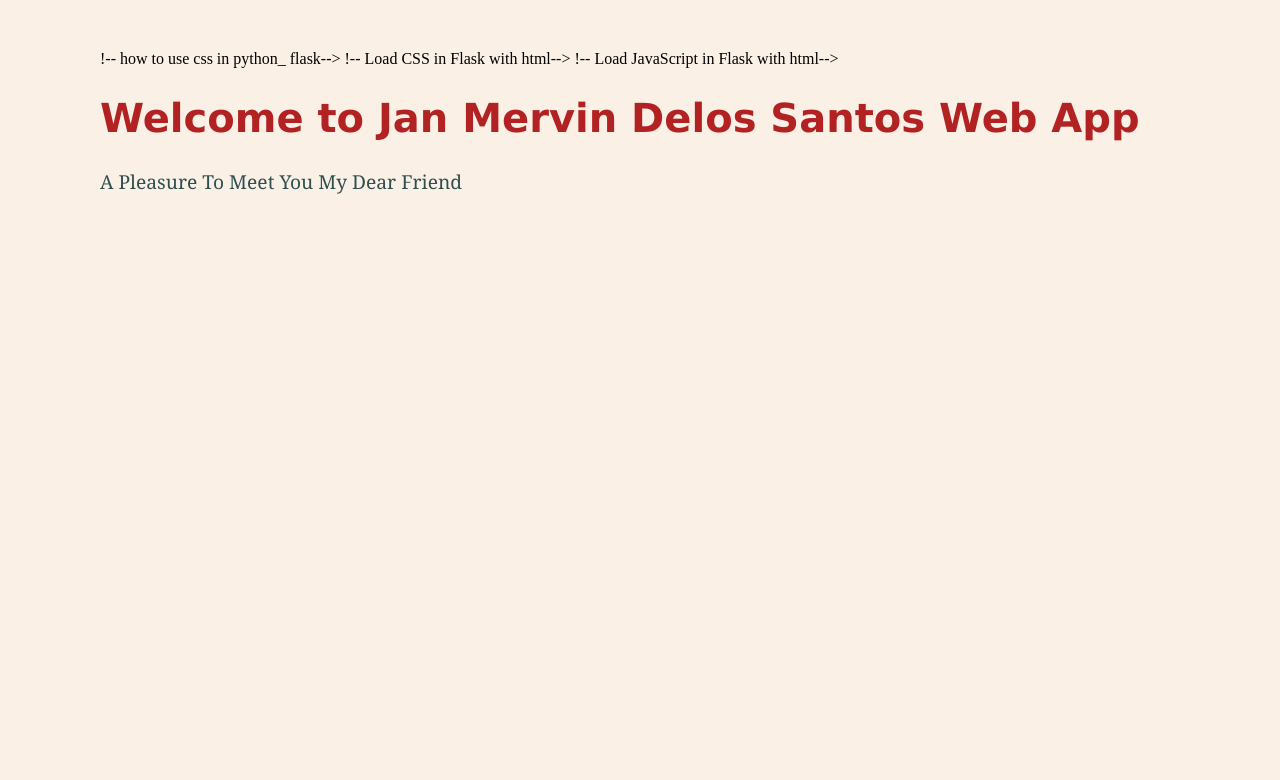
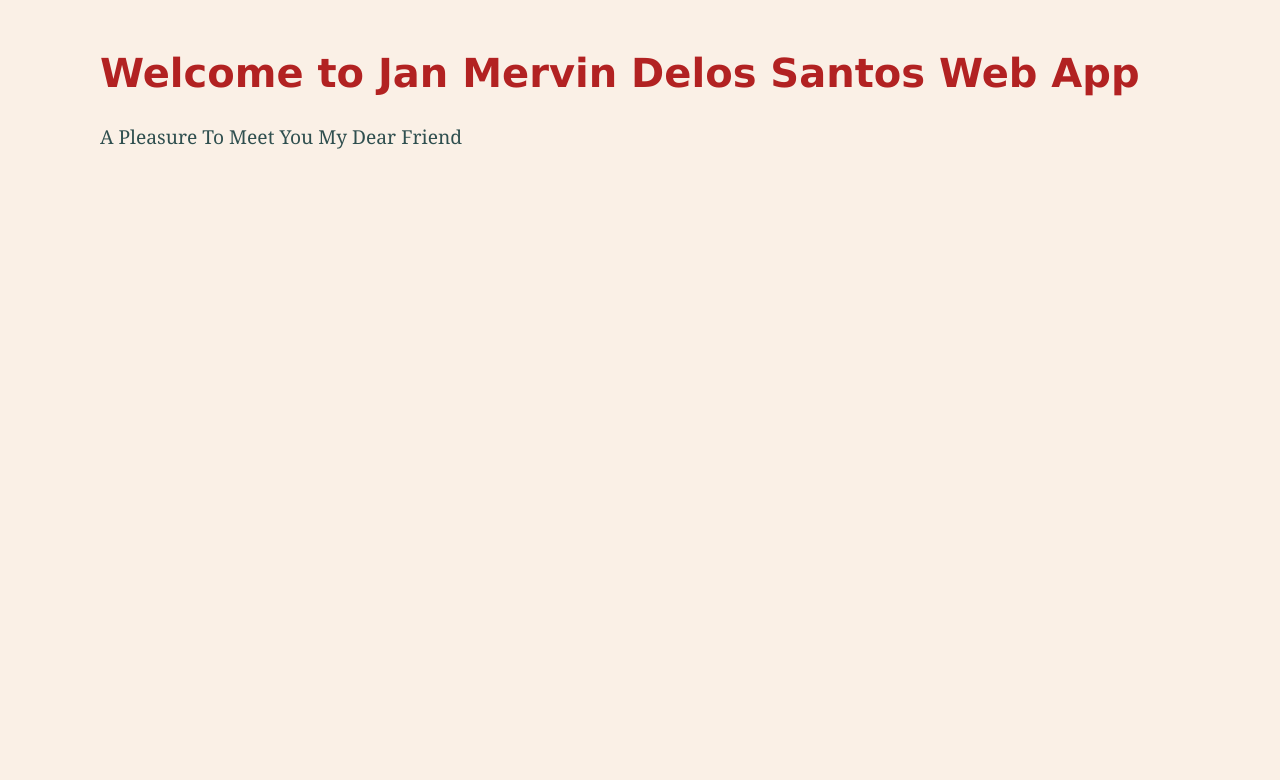
Before and after one commit to JanMervin/itel-304, a Python web app: template Activity 4/templates/index.html in a window 1280 px wide. Shown: the top 780 px of the page. Run offline with Jinja, Linux system fonts and the light colour scheme; the template is opened without the code that fills it, so the values that code supplies are empty.

Commit message:
Update index.html

```diff
--- a/Activity 4/templates/index.html
+++ b/Activity 4/templates/index.html
@@ -1,11 +1,8 @@
-!-- how to use css in python_ flask-->
 <!DOCTYPE html>
 <html lang="en">
 <head>
-!-- Load CSS in Flask with html-->
         <link rel="stylesheet" href='/static/main.css' />
 
-!-- Load JavaScript in Flask with html-->
     <script>
         alert("Page has been loaded successfully")
     </script>
```
